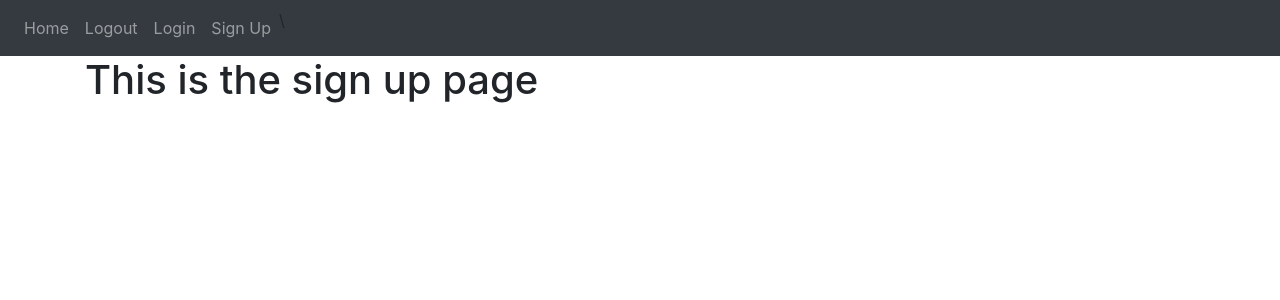
After one commit to Manasseh-Kinyua/letspitch, a Flask app: template app/templates/sign_up.html in a window 1280 px wide. The commit adds this page. Shown: the top 300 px of the page. Run offline with Flask 2, Linux system fonts and the light colour scheme; the template is opened without the code that fills it, so the values that code supplies are empty; some libraries are stand-ins or nearby versions.

Commit message:
Link the login and sign up templates to their respective auth routes and extend the basre navbar

```diff
--- a/app/auth.py
+++ b/app/auth.py
@@ -1,10 +1,10 @@
-from flask import Blueprint
+from flask import Blueprint,render_template
 
 auth = Blueprint('auth',__name__)
 
 @auth.route('/login')
 def login():
-    return "<p>Login</p>"
+    return render_template('login.html', text = 'Testing')
 
 @auth.route('/logout')
 def logout():
@@ -12,4 +12,4 @@ def logout():
 
 @auth.route('/sign-up')
 def sign_up():
-    return "<p>Sign Up</p>"
+    return render_template('sign_up.html')
--- a/app/templates/base.html
+++ b/app/templates/base.html
@@ -39,6 +39,12 @@
         </div>
       </nav>
 
+      <div class="container">
+        {% block content %}
+
+        {% endblock %}
+      </div>
+
 
 
 
--- a/app/templates/home.html
+++ b/app/templates/home.html
@@ -1 +1,5 @@
-{% extends "base.html" %}{% block title %} Changed {% endblock %}
+{% extends "base.html" %}{% block title %} Home {% endblock %}
+
+{% block content %}
+    <h1>This is the home page</h1>
+{% endblock %}
--- /dev/null
+++ b/app/templates/login.html
@@ -0,0 +1,6 @@
+{% extends "base.html" %}{% block title %} Login {% endblock %}
+
+{% block content %}
+    <h1>This is the login page</h1>
+    {{ text }}
+{% endblock %}
--- /dev/null
+++ b/app/templates/sign_up.html
@@ -0,0 +1,5 @@
+{% extends "base.html" %}{% block title %} Sign Up {% endblock %}
+
+{% block content %}
+    <h1>This is the sign up page</h1>
+{% endblock %}
```
